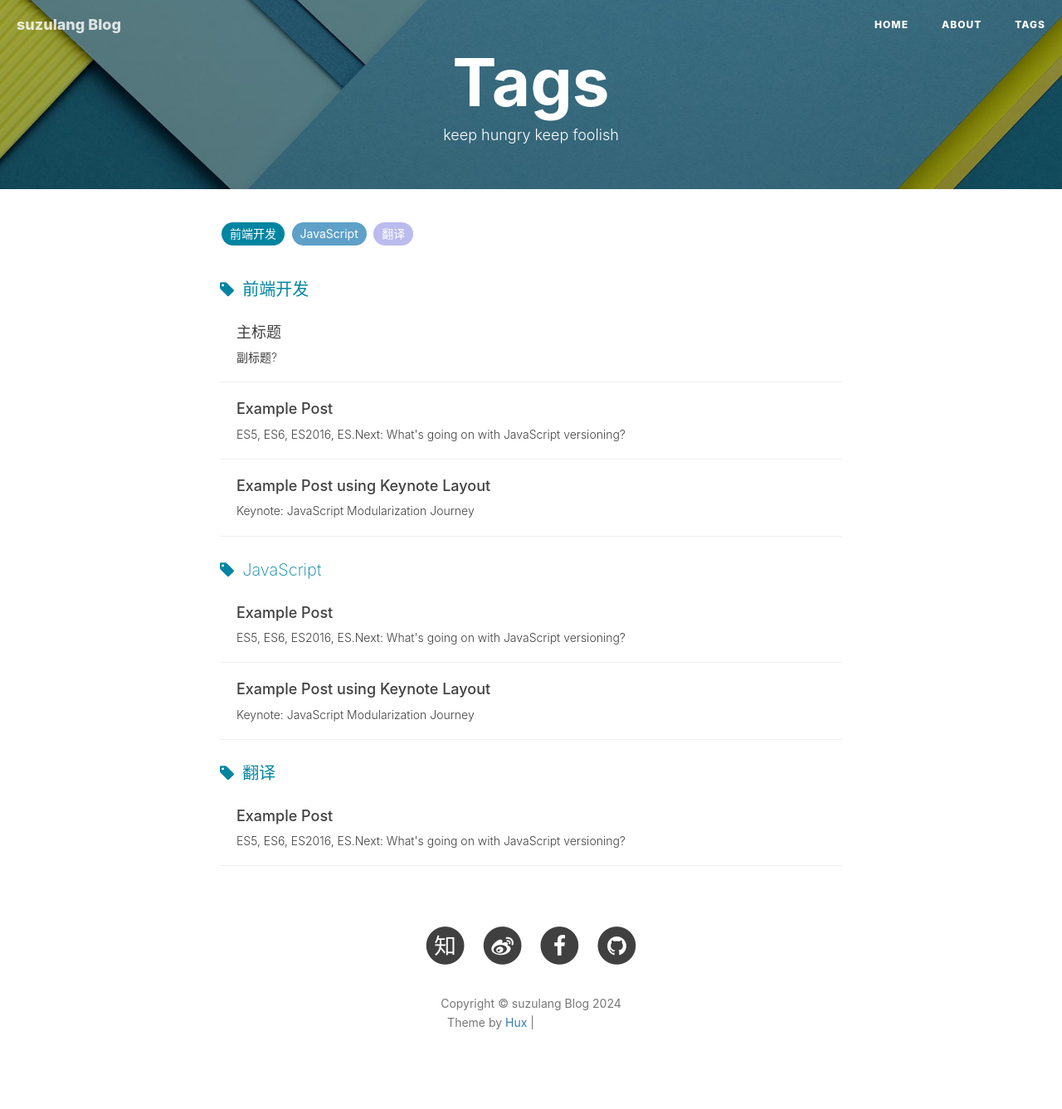
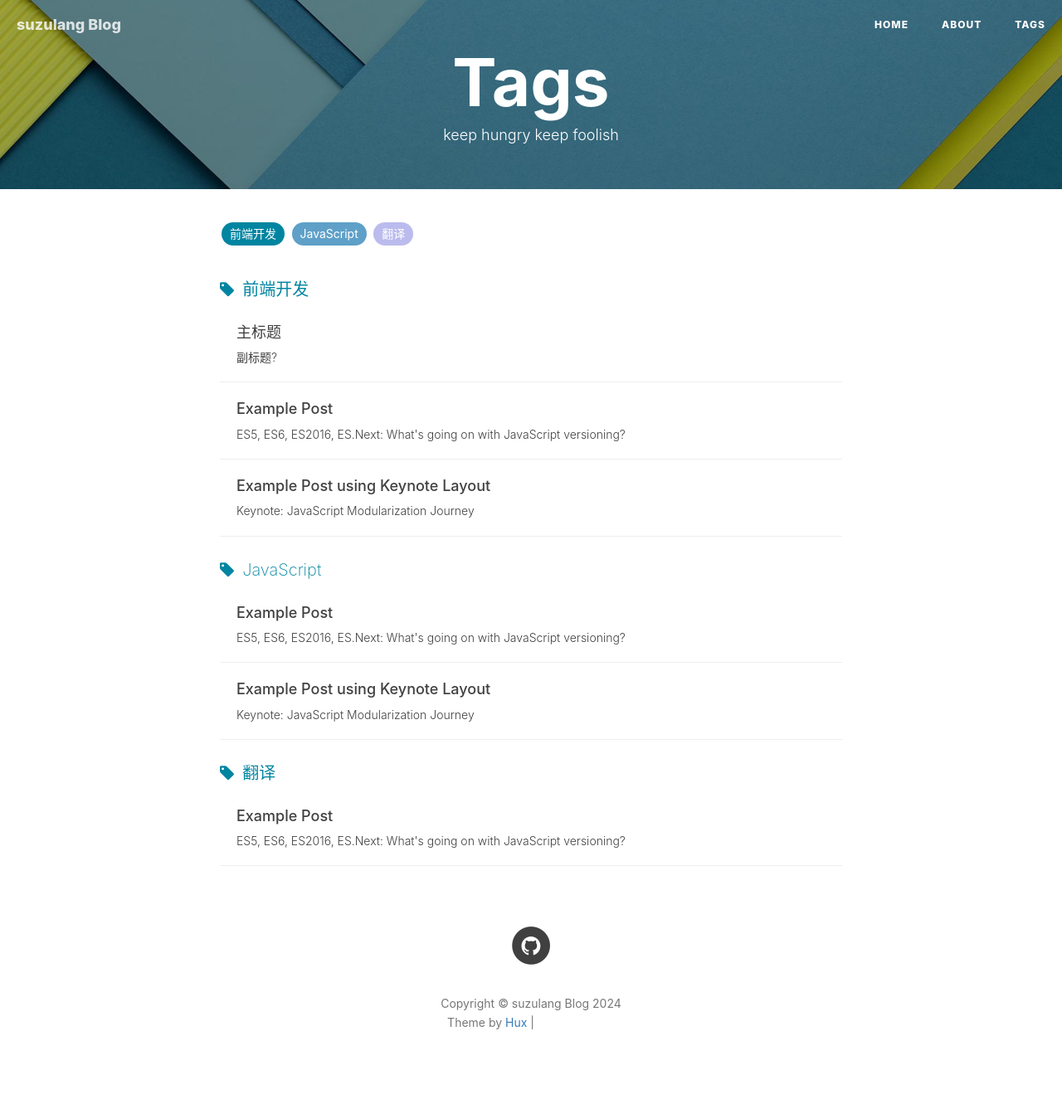
Before and after one commit to suzulang/suzulang.github.io, a Jekyll site: the page built from tags.html, in a window 1280 px wide. Shown: the whole page at 83% size. Built offline with Jekyll 4.4.1, drawn with Linux system fonts in a browser that asks for light colours; nearby versions of some CDN libraries; comment, search, counter and statistics services are not loaded; grey boxes are pictures that could not be loaded.

Commit message:
删除图标

```diff
--- a/_config.yml
+++ b/_config.yml
@@ -12,11 +12,11 @@ baseurl: "/"         # for example, '/blog' if your blog hosted on 'host/blog'
 
 # SNS settings
 RSS: false
-weibo_username:     ''
-zhihu_username:     ''
+weibo_username:
+zhihu_username:
 github_username:    suzulang
 #twitter_username:  huxpro
-facebook_username:  ''
+facebook_username:
 
 
 
```
